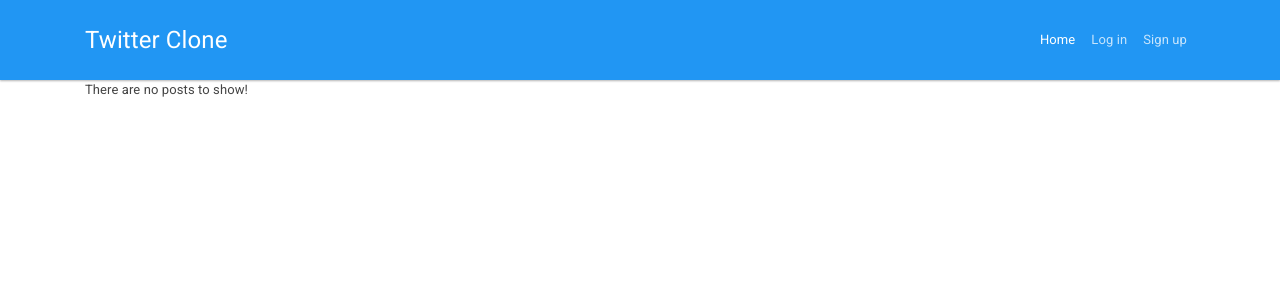
After one commit to IMilja/TwitterClone, a Symfony app: template templates/default/index.html.twig in a window 1280 px wide. The commit adds this page. Shown: the top 300 px of the page. Run offline with Twig, Linux system fonts and the light colour scheme; the template is opened without the code that fills it, so the values that code supplies are empty; some libraries are stand-ins or nearby versions.

Commit message:
Homepage layout, navbar and default controller

```diff
--- a/templates/base.html.twig
+++ b/templates/base.html.twig
@@ -3,10 +3,23 @@
   <head>
     <meta charset="UTF-8">
     <title>{% block title %}Welcome!{% endblock %}</title>
+    <link rel="stylesheet" href="https://bootswatch.com/4/materia/bootstrap.min.css">
     {% block stylesheets %}{% endblock %}
   </head>
   <body>
+    {{ include('includes/navbar.html.twig') }}
+    <div class="container">
       {% block body %}{% endblock %}
+    </div>
     {% block javascripts %}{% endblock %}
+    <script src="https://code.jquery.com/jquery-3.3.1.slim.min.js"
+        integrity="sha384-q8i/X+965DzO0rT7abK41JStQIAqVgRVzpbzo5smXKp4YfRvH+8abtTE1Pi6jizo"
+        crossorigin="anonymous"></script>
+    <script src="https://cdnjs.cloudflare.com/ajax/libs/popper.js/1.14.7/umd/popper.min.js"
+        integrity="sha384-UO2eT0CpHqdSJQ6hJty5KVphtPhzWj9WO1clHTMGa3JDZwrnQq4sF86dIHNDz0W1"
+        crossorigin="anonymous"></script>
+    <script src="https://stackpath.bootstrapcdn.com/bootstrap/4.3.1/js/bootstrap.min.js"
+        integrity="sha384-JjSmVgyd0p3pXB1rRibZUAYoIIy6OrQ6VrjIEaFf/nJGzIxFDsf4x0xIM+B07jRM"
+        crossorigin="anonymous"></script>
   </body>
 </html>
--- /dev/null
+++ b/templates/default/index.html.twig
@@ -0,0 +1,23 @@
+{% extends 'base.html.twig' %}
+
+{% block title %}Homepage{% endblock %}
+
+{% block body %}
+  {% if posts %}
+    {% for post in posts %}
+      <div class="card m-2">
+        <div class="card-header">
+          {{ post.title }}
+        </div>
+        <div class="card-body">
+          <blockquote class="blockquote mb-0">
+            <p>{{ post.body }}</p>
+            <footer class="blockquote-footer">{{ post.postDate }}</footer>
+          </blockquote>
+        </div>
+      </div>
+    {% endfor %}
+  {% else %}
+    <p>There are no posts to show!</p>
+  {% endif %}
+{% endblock %}
--- /dev/null
+++ b/templates/includes/navbar.html.twig
@@ -0,0 +1,23 @@
+<nav class="navbar navbar-expand-sm navbar-dark bg-primary">
+  <div class="container">
+    <a class="navbar-brand" href="{{ path('default.index') }}">{{ 'twitter clone' | title }}</a>
+    <button class="navbar-toggler" type="button" data-toggle="collapse" data-target="#navbarSupportedContent"
+        aria-controls="navbarSupportedContent" aria-expanded="false" aria-label="Toggle navigation">
+      <span class="navbar-toggler-icon"></span>
+    </button>
+
+    <div class="collapse navbar-collapse" id="navbarSupportedContent">
+      <ul class="navbar-nav ml-auto">
+        <li class="nav-item active">
+          <a class="nav-link" href="{{ path('default.index') }}">Home</a>
+        </li>
+        <li class="nav-item">
+          <a class="nav-link" href="#">Log in</a>
+        </li>
+        <li class="nav-item">
+          <a class="nav-link" href="#">Sign up</a>
+        </li>
+      </ul>
+    </div>
+  </div>
+</nav>
```
Also changed, not shown: src/Controller/DefaultController.php (added, +40 -0 lines). Lines whose indentation alone changed are shown as unchanged.
